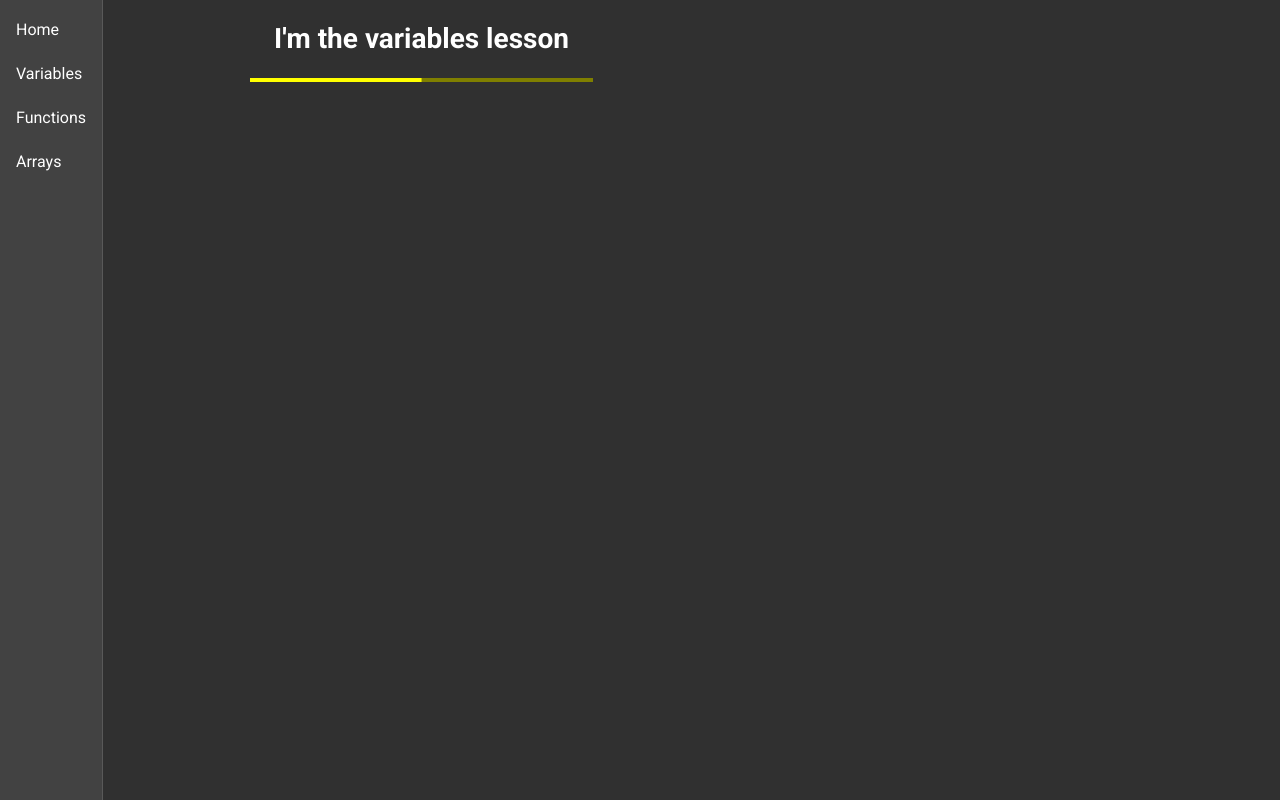
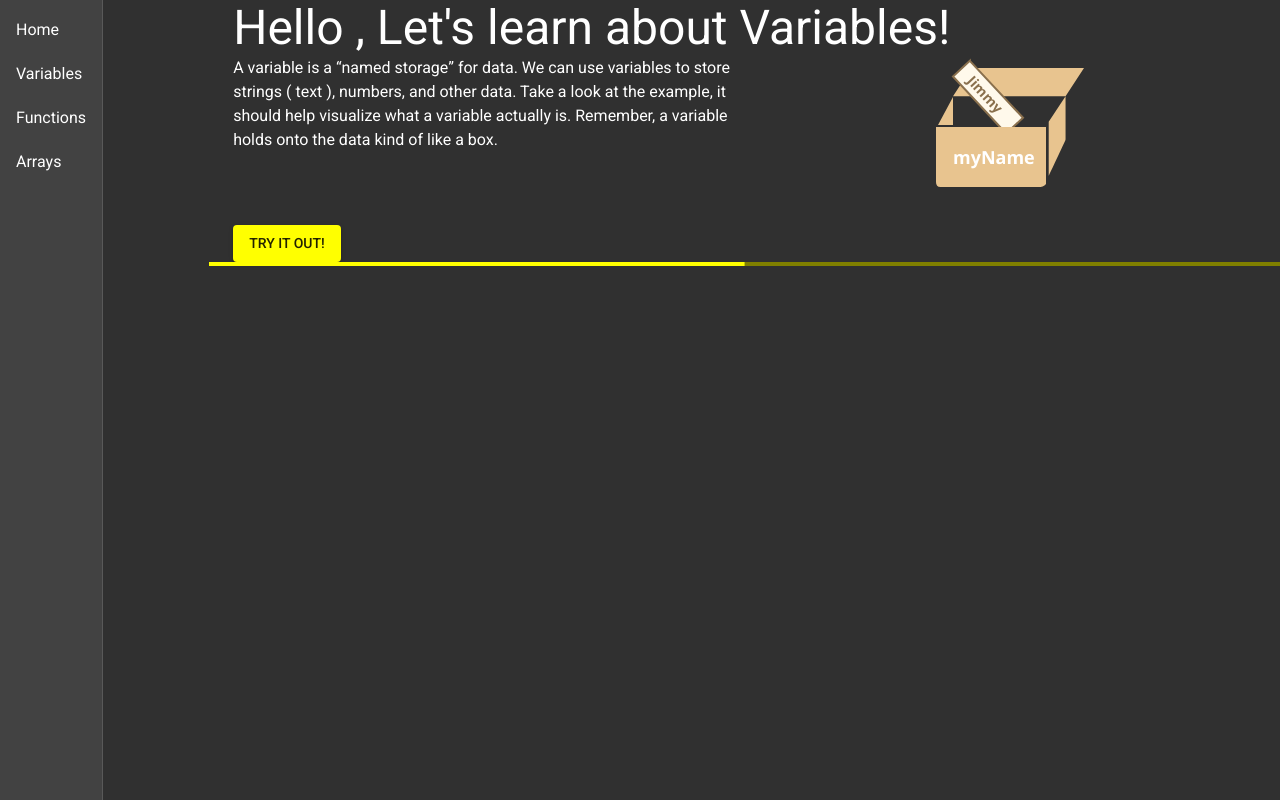
Before and after one commit to hector4213/mintbean-jsbootcamplite, a React (Create React App) app: page /variables in a window 1280 px wide. Both pictures are taken after a click on the button "LETS GET STARTED". Built offline with nearby package versions, Linux system fonts and the light colour scheme; a web font is replaced by a local one.

Commit message:
break lesson into components

```diff
--- a/src/lessons/VariableLesson.jsx
+++ b/src/lessons/VariableLesson.jsx
@@ -1,17 +1,59 @@
 import React, { useState } from 'react'
-import { Container } from '@material-ui/core'
-import { TextField } from '@material-ui/core'
+import { Container, Grid } from '@material-ui/core'
+import TextEditor from '../components/TextEditor'
+import { makeStyles } from '@material-ui/core/styles'
+import Header from '../components/Header'
+import InfoText from '../components/InfoText'
+import BaseBtn from '../components/BaseBtn'
+import { ReactComponent as VariableExample } from '../assets/variable.svg'
+import VariableTheory from './VariableTheory'
+import VariableAction from './VariableAction'
 
-const VariableLesson = () => {
-	const [code, setCode] = useState('hello world')
+const EXAMPLE =
+	'// This is an example here\nlet myCat = "fluffy"\nlet myCountry = "Canada"\nlet myRhyme = "It was all a dream, I used to read Word Up! magazine"'
 
-	const onCodeChange = (e) => {
-		setCode(e.target.value)
+const useStyles = makeStyles((theme) => ({
+	gridContainer: {
+		flexGrow: 1,
+	},
+	paper: {
+		padding: '10px',
+	},
+}))
+
+const VariableLesson = ({ user }) => {
+	const [code, setCode] = useState('')
+	const [output, setOutput] = useState('')
+	const [lesson, setLesson] = useState('theory') // theory, do
+	const classes = useStyles()
+
+	const goToAction = () => {
+		setLesson('action')
+	}
+
+	const checkCodeAnswer = (codeString) => {
+		if (codeString === `let myName = "${user}"`) {
+			setOutput('correct!')
+		} else {
+			setOutput('Not Correct')
+		}
 	}
 
 	return (
 		<Container>
-			<h1>I'm the variables lesson</h1>
+			<Header variant={'h3'} align={'left'}>
+				Hello {user}, Let's learn about Variables!
+			</Header>
+			{lesson === 'theory' && <VariableTheory onClick={goToAction} />}
+			{lesson === 'action' && (
+				<VariableAction
+					code={code}
+					setCode={setCode}
+					output={output}
+					checkCodeAnswer={checkCodeAnswer}
+					goBack={setLesson}
+				/>
+			)}
 		</Container>
 	)
 }
```
